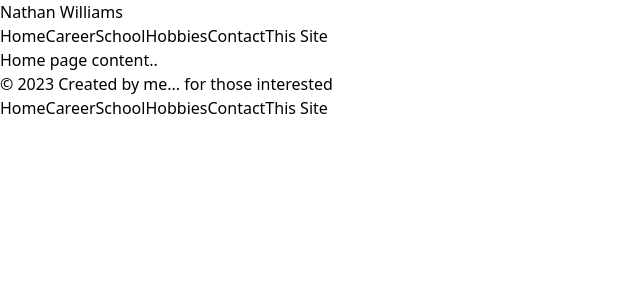
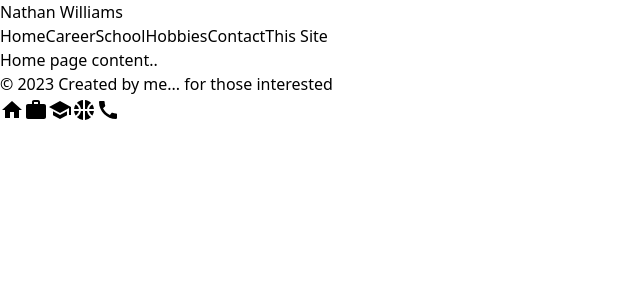
Before and after one commit to nathan-s-williams/about-me, a React (Vite) app: page / in a window 1280 px wide. Shown: the top 300 px of the page, without its empty margins (0-640 px from the left). Built offline with nearby package versions, Linux system fonts and the light colour scheme.

Commit message:
Updated Footer. Changed link text to icons and centered them on the bottom of the page.

```diff
--- a/src/Modules/Footer.jsx
+++ b/src/Modules/Footer.jsx
@@ -1,16 +1,22 @@
+//Import mui icons
+import HomeIcon from '@mui/icons-material/Home';
+import WorkIcon from '@mui/icons-material/Work';
+import SchoolIcon from '@mui/icons-material/School';
+import SportsBasketballIcon from '@mui/icons-material/SportsBasketball';
+import CallIcon from '@mui/icons-material/Call';
 
 function Footer() {
     return (
         <div className='flex justify-center items-center mt-auto h-28 bg-[#7d98a1] text-white text-xs'>
-            <p className='basis-7/12 min-w-[260px] ml-3'>&copy; 2023 Created by me... for those interested</p>
-            <div className='flex justify-center flex-1 text-slate-300 min-w-[330px]'>
-                <a className='flex justify-center flex-1 border-r-2' href={'#'}>Home</a>
-                <a className='flex justify-center flex-1 border-r-2' href={'#'}>Career</a>
-                <a className='flex justify-center flex-1 border-r-2' href={'#'}>School</a>
-                <a className='flex justify-center flex-1 border-r-2' href={'#'}>Hobbies</a>
-                <a className='flex justify-center flex-1 border-r-2' href={'#'}>Contact</a>
-                <a className='flex justify-center flex-1' href={'#'}>This Site</a>
+            <p className='basis-5/12 min-w-[260px] ml-3'>&copy; 2023 Created by me... for those interested</p>
+            <div className='flex justify-center flex-1 basis-2/12 text-slate-300 min-w-[330px]'>
+                <a className='flex justify-center flex-1' href={'#'}><HomeIcon /></a>
+                <a className='flex justify-center flex-1' href={'#'}><WorkIcon /></a>
+                <a className='flex justify-center flex-1' href={'#'}><SchoolIcon /></a>
+                <a className='flex justify-center flex-1' href={'#'}><SportsBasketballIcon /></a>
+                <a className='flex justify-center flex-1' href={'#'}><CallIcon /></a>
             </div>
+            <div className='basis-5/12'></div>
         </div>
     );
 }
```
